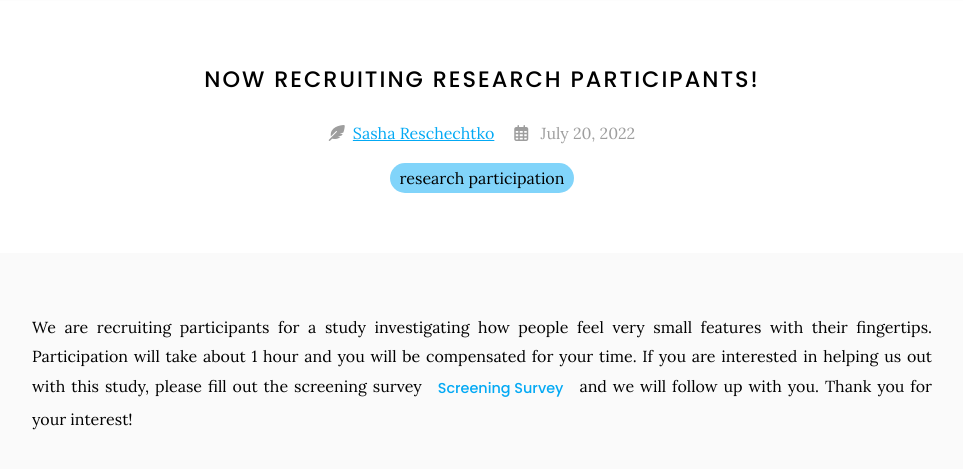
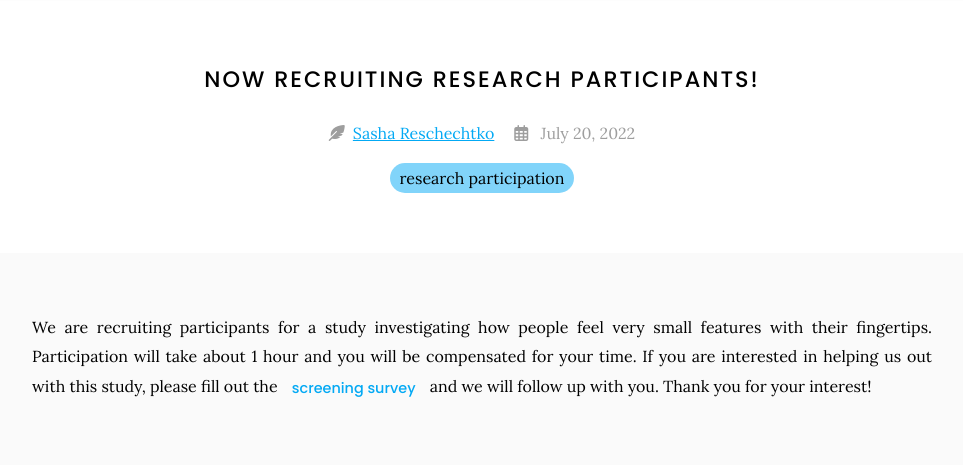
Before and after one commit to sensationinmotion/sensationinmotion.github.io, a Jekyll site: the page built from _posts/2022-07-20-participant-recruitment.md, in a window 1280 px wide, cut to the strip 115-756 px from the top of the page. Shown: the top 469 px of the strip, without its empty margins (158-1121 px from the left). Built offline with Jekyll 4.4.1, drawn with Linux system fonts in a browser that asks for light colours.

Commit message:
Update 2022-07-20-participant-recruitment.md

```diff
--- a/_posts/2022-07-20-participant-recruitment.md
+++ b/_posts/2022-07-20-participant-recruitment.md
@@ -6,4 +6,4 @@ author: Sasha Reschechtko
 member: sasha-reschechtko
 ---
 
-We are recruiting participants for a study investigating how people feel very small features with their fingertips. Participation will take about 1 hour and you will be compensated for your time. If you are interested in helping us out with this study, please fill out the screening survey {% include link.html link="https://docs.google.com/forms/d/e/1FAIpQLSe6qruOkoNmTQQHQRt1N399WXXbTzGlYas6rO0gDIKB5qBrjQ/viewform?usp=sf_link" text="Screening Survey"%} and we will follow up with you. Thank you for your interest!
+We are recruiting participants for a study investigating how people feel very small features with their fingertips. Participation will take about 1 hour and you will be compensated for your time. If you are interested in helping us out with this study, please fill out the {% include link.html link="https://docs.google.com/forms/d/e/1FAIpQLSe6qruOkoNmTQQHQRt1N399WXXbTzGlYas6rO0gDIKB5qBrjQ/viewform?usp=sf_link" text="screening survey"%} and we will follow up with you. Thank you for your interest!
```
